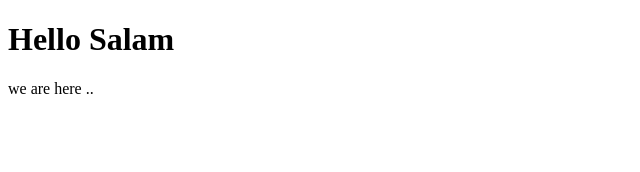
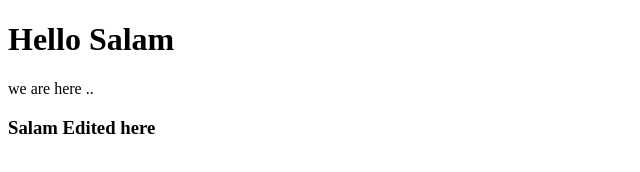
Before and after one commit to Salamm44/hello-world, a plain HTML site: page Danial/index.html in a window 1280 px wide. Shown: the whole page, without its empty margins (0-640 px from the left). Drawn offline with Linux system fonts and the light colour scheme.

Commit message:
Update index.html
added h3 tag

```diff
--- a/Danial/index.html
+++ b/Danial/index.html
@@ -7,5 +7,7 @@
 <h1>Hello Salam</h1>
 
 <p> we are here ..</p>
+
+	<h3>Salam Edited here</h3>
 </body>
 </html>
```
